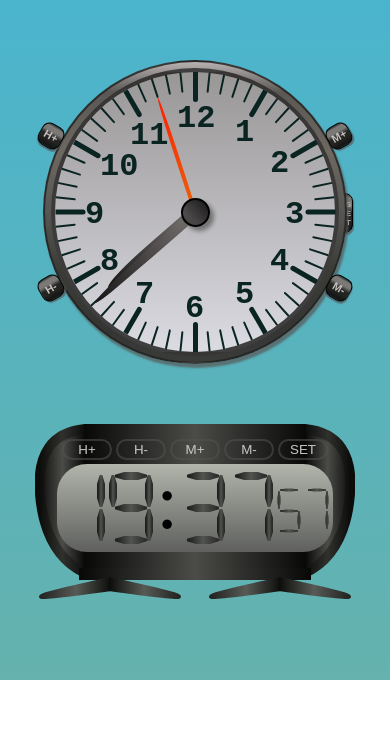
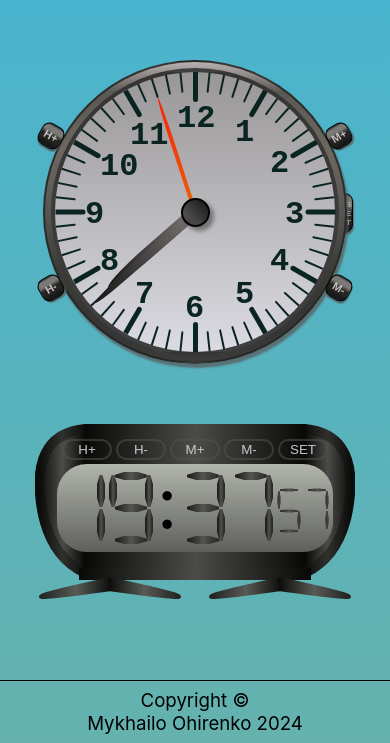
Before and after one commit to Maohirenko/clock, a React (Create React App) app: page /time in a window 390 px wide. Shown: the part 493-1236 px from the top of the page. Before the commit the page ends 1173 px from the top, so only its background shows below. Built offline with nearby package versions, Linux system fonts and the light colour scheme.

Commit message:
footer and mit

```diff
--- a/package.json
+++ b/package.json
@@ -1,5 +1,6 @@
 {
   "name": "clock",
+  "licence": "MIT",
   "version": "0.1.0",
   "private": true,
   "dependencies": {
--- a/src/App.js
+++ b/src/App.js
@@ -4,6 +4,7 @@ import AnalogueAdjustmentComponent from './pages/AnalogueAdjustment/index';
 import DigitalAdjustmentComponent from './pages/DigitalAdjustment/index';
 import FreeUseComponent from './pages/FreeUse/index';
 import { Helmet } from 'react-helmet-async';
+import Footer from './components/footer';
 
 function App() {
   return (
@@ -21,6 +22,7 @@ function App() {
           <Route path='/time' element={<FreeUseComponent />} />
         </Route>
       </Routes>
+      <Footer />
     </div>
   );
 }
--- /dev/null
+++ b/src/components/footer/footer.module.css
@@ -0,0 +1,28 @@
+.footerContainer {
+    display: flex;
+    flex-direction: row;
+    max-height: 8vh;
+    justify-content: flex-end;
+    padding: 4px 20px;
+    border-top: 1px solid;
+    font-size: 14pt;
+}
+
+.copyright {
+    margin-right: 20px;
+    /* background-color: thistle; */
+}
+
+@media screen and (max-width: 800px) {
+    .footerContainer {
+        max-height: 15vh;
+        flex-direction: column;
+        justify-content: flex-end;
+        align-items: center;
+        padding: 8px 20px;
+    }
+
+    .copyright {
+        margin-right: 0;
+    }
+}
--- /dev/null
+++ b/src/components/footer/index.jsx
@@ -0,0 +1,10 @@
+import classes from "./footer.module.css";
+
+export default function Footer() {
+    return (
+            <div className={classes.footerContainer}>
+                <span className={classes.copyright}>Copyright &#169;</span>
+                <span>Mykhailo Ohirenko 2024</span>
+            </div>
+    )
+}
```
